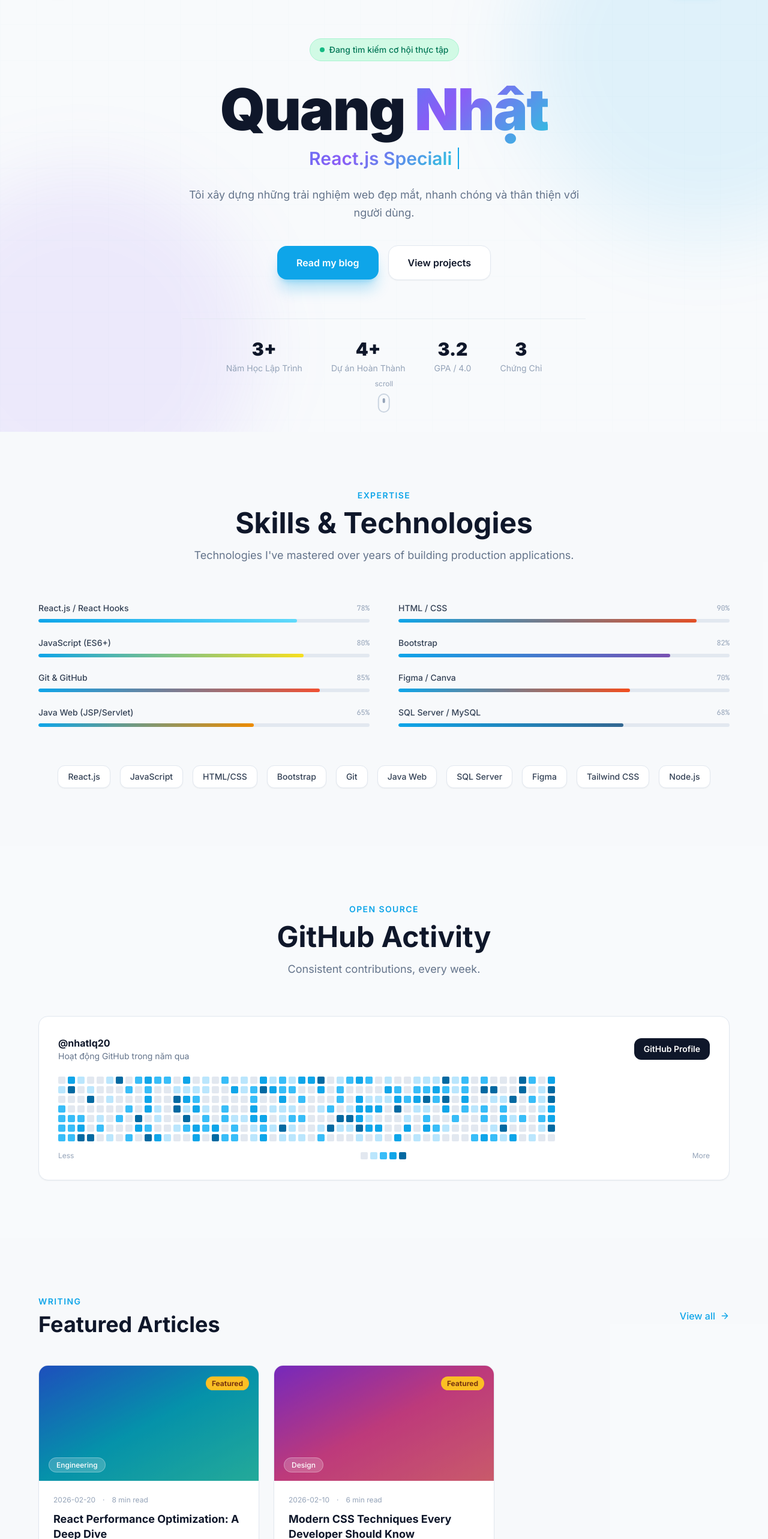
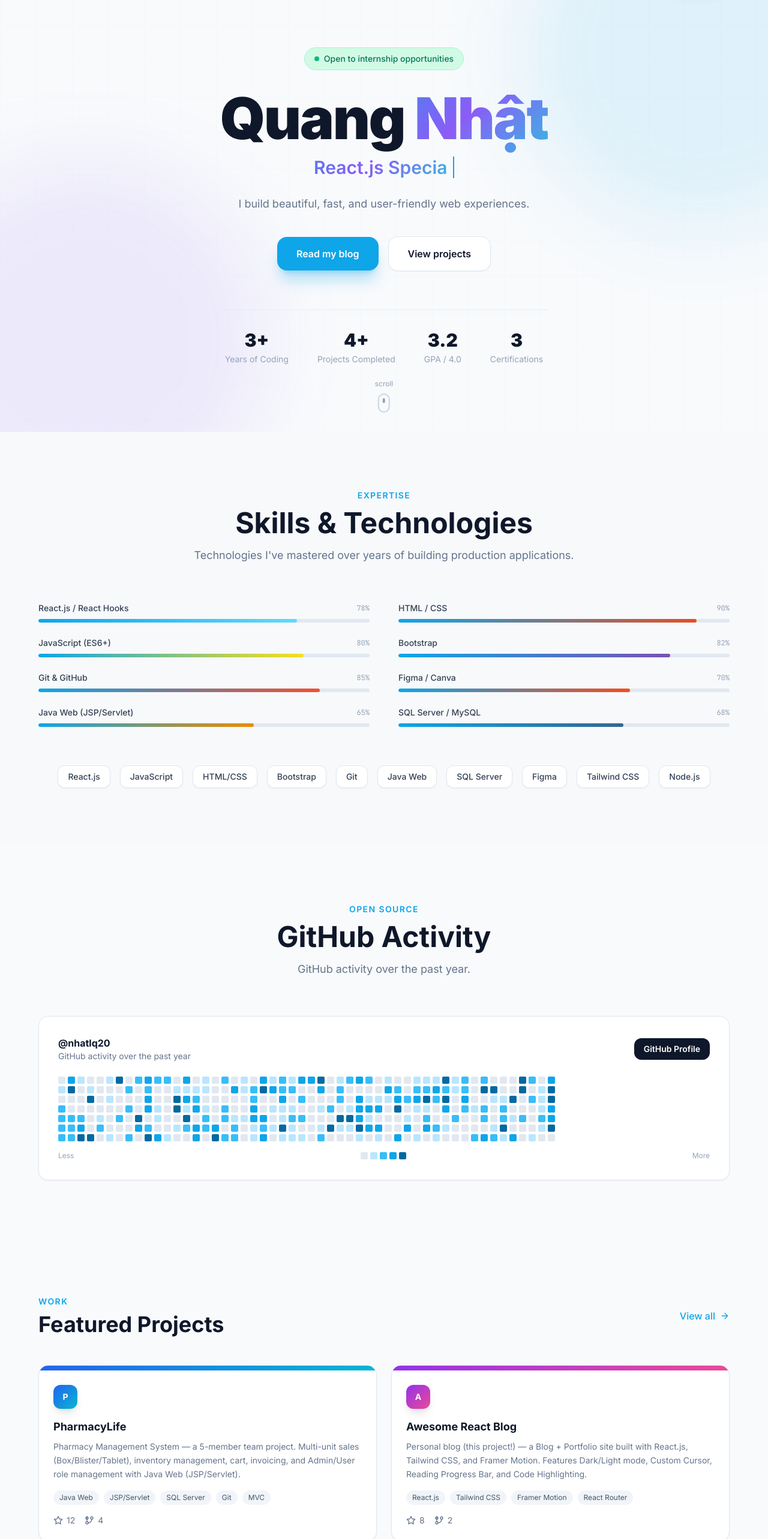
Before and after one commit to nhatlq20/awesome-react-blog, a React (Create React App) app in the folder awesome-react-blog/: page / in a window 1280 px wide. Shown: the part 80-2646 px from the top of the page at 60% size. Built offline with nearby package versions, Linux system fonts and the light colour scheme.

Commit message:
chore: update UI

```diff
--- a/awesome-react-blog/src/components/Footer.jsx
+++ b/awesome-react-blog/src/components/Footer.jsx
@@ -40,7 +40,7 @@ export default function Footer() {
                             </span>
                         </div>
                         <p className="text-sm text-slate-500 dark:text-slate-400 leading-relaxed">
-                            Sinh viên Kỹ thuật Phần mềm - FPT Cần Thơ. Đam mê Frontend & React.js.
+                            Software Engineering Student · FPT University Can Tho. Passionate about Frontend & React.js.
                         </p>
                         <div className="flex gap-3 mt-4">
                             <a href="https://github.com/nhatlq20" target="_blank" rel="noreferrer" className="p-2 rounded-lg text-slate-500 hover:text-slate-900 dark:hover:text-white hover:bg-slate-100 dark:hover:bg-slate-800 transition-all duration-200 cursor-pointer">
@@ -94,7 +94,7 @@ export default function Footer() {
                     <p>© {currentYear} Lê Quang Nhật. Built with React + Tailwind + Framer Motion.</p>
                     <div className="flex items-center gap-1">
                         <span className="w-2 h-2 rounded-full bg-emerald-400 animate-pulse" />
-                        <span>Đang tìm kiếm cơ hội thực tập</span>
+                        <span>Open to internship opportunities</span>
                     </div>
                 </div>
             </div>
--- a/awesome-react-blog/src/components/Navbar.jsx
+++ b/awesome-react-blog/src/components/Navbar.jsx
@@ -93,7 +93,7 @@ export default function Navbar() {
                             <span className="text-white font-bold text-sm font-mono">N</span>
                         </div>
                         <span className="font-bold text-slate-900 dark:text-white text-sm tracking-tight">
-                            nhat<span className="text-primary-500">.dev</span>
+                            nhatlq20<span className="text-primary-500">.dev</span>
                         </span>
                     </Link>
 
--- a/awesome-react-blog/src/content/data.js
+++ b/awesome-react-blog/src/content/data.js
@@ -4,7 +4,7 @@ export const blogPosts = [
     id: 1,
     slug: 'react-performance-optimization',
     title: 'React Performance Optimization: A Deep Dive',
-    excerpt: 'Khám phá các kỹ thuật nâng cao để tối ưu hóa ứng dụng React — từ memoization đến virtualization, bundle splitting và Suspense boundaries.',
+    excerpt: 'Explore advanced techniques to optimize React applications — from memoization to virtualization, bundle splitting, and Suspense boundaries.',
     date: '2026-02-20',
     readTime: '8 min read',
     tags: ['React', 'Performance', 'JavaScript'],
@@ -86,22 +86,22 @@ function VirtualizedList({ items }) {
 }
 \`\`\`
 
-## 4. Profiling với React DevTools
+## 4. Profiling with React DevTools
 
-Luôn đo lường trước khi tối ưu. Dùng React DevTools Profiler để xác định bottleneck:
+Always measure before you optimize. Use the React DevTools Profiler to identify bottlenecks:
 
-> **Pro tip:** Tính năng "Why did this render?" trong React DevTools rất hữu ích khi tìm kiếm re-render không cần thiết.
+> **Pro tip:** The "Why did this render?" feature in React DevTools is invaluable when hunting down unnecessary re-renders.
 
 ## Conclusion
 
-Tối ưu hiệu suất là quá trình lặp đi lặp lại. Đo lường, xác định bottleneck, tối ưu, rồi đo lại. Đừng tối ưu sớm — tập trung vào những gì thực sự ảnh hưởng đến người dùng.
+Performance optimization is an iterative process. Measure, identify the bottleneck, optimize, then measure again. Don't optimize prematurely — focus on what actually impacts your users.
     `
   },
   {
     id: 2,
     slug: 'modern-css-techniques',
     title: 'Modern CSS Techniques Every Developer Should Know',
-    excerpt: 'Từ CSS Grid subgrid đến container queries, scroll-driven animations và các color functions mới — kỷ nguyên phục hưng của CSS đã đến.',
+    excerpt: 'From CSS Grid subgrid to container queries, scroll-driven animations, and new color functions — the CSS renaissance is here.',
     date: '2026-02-10',
     readTime: '6 min read',
     tags: ['CSS', 'Design', 'Frontend'],
@@ -195,7 +195,7 @@ Modern CSS cực kỳ mạnh mẽ. Hãy tận dụng các tính năng này để
     id: 3,
     slug: 'react-hooks-deep-dive',
     title: 'React Hooks Deep Dive: useEffect, useRef & Custom Hooks',
-    excerpt: 'Hiểu sâu về React Hooks — từ pitfalls của useEffect đến pattern custom hooks mạnh mẽ giúp code tái sử dụng dễ dàng.',
+    excerpt: 'A deep dive into React Hooks — from useEffect pitfalls to powerful custom hook patterns that make code reuse effortless.',
     date: '2026-01-28',
     readTime: '10 min read',
     tags: ['React', 'Hooks', 'JavaScript'],
@@ -288,8 +288,8 @@ Custom hooks là cách tốt nhất để chia sẻ logic giữa các components
   {
     id: 4,
     slug: 'git-workflow-best-practices',
-    title: 'Git Workflow Best Practices cho Team Development',
-    excerpt: 'Branching strategies, commit conventions, code review và Git hooks — xây dựng quy trình Git chuyên nghiệp cho dự án nhóm.',
+    title: 'Git Workflow Best Practices for Team Development',
+    excerpt: 'Branching strategies, commit conventions, code review, and Git hooks — build a professional Git workflow for your team projects.',
     date: '2026-01-15',
     readTime: '7 min read',
     tags: ['Git', 'Teamwork', 'DevOps'],
@@ -362,9 +362,9 @@ git cherry-pick abc1234
 // ===== Profile Data =====
 export const profile = {
   name: 'Quang Nhật',
-  title: 'Frontend Developer & Thực tập sinh',
-  tagline: 'Tôi xây dựng những trải nghiệm web đẹp mắt, nhanh chóng và thân thiện với người dùng.',
-  bio: `Sinh viên ngành Kỹ thuật phần mềm tại Trường Đại học FPT Cần Thơ (2023 - Hiện tại). Đam mê Front-end với React.js và đang mở rộng sang Full-stack (MERN Stack). Tôi luôn tập trung vào UI/UX sạch sẽ, hiệu suất cao và code có thể bảo trì dài hạn.`,
+  title: 'Frontend Developer & Intern',
+  tagline: 'I build beautiful, fast, and user-friendly web experiences.',
+  bio: `Software Engineering student at FPT University Can Tho. Passionate about Front-end development with React.js and expanding into Full-stack (MERN Stack). I focus on clean UI/UX, high performance, and maintainable code.`,
   avatar: null,
   email: 'qnhat202005@gmail.com',
   phone: '0769759512',
@@ -372,11 +372,11 @@ export const profile = {
   linkedin: 'https://linkedin.com/in/nhatlq20',
   twitter: 'https://twitter.com/nhatlq20',
   website: 'https://github.com/nhatlq20',
-  location: 'Ninh Kiều, Cần Thơ',
-  availability: 'Đang tìm kiếm cơ hội thực tập / Part-time',
-  gpa: '3.2/4',
-  university: 'Đại học FPT Cần Thơ',
-  major: 'Kỹ thuật phần mềm',
+  location: 'Ninh Kieu, Can Tho',
+  availability: 'Open to internship / Part-time opportunities',
+  gpa: '3.2/4.0',
+  university: 'FPT University Can Tho',
+  major: 'Software Engineering',
 };
 
 // ===== Skills Data =====
@@ -395,37 +395,37 @@ export const skills = [
 export const experiences = [
   {
     id: 1,
-    role: 'Frontend Developer (Thực tập)',
-    company: 'Đang tìm kiếm cơ hội',
-    period: '2026 — Hiện tại',
-    description: 'Đang tích cực tìm kiếm vị trí thực tập Front-end hoặc Junior Developer. Mục tiêu áp dụng kiến thức React.js, MERN Stack vào dự án thực tế và học hỏi từ các senior developer trong môi trường chuyên nghiệp.',
+    role: 'Frontend Developer (Internship)',
+    company: 'Seeking Opportunities',
+    period: '2026 — Present',
+    description: 'Actively looking for a Front-end internship or Junior Developer position. Goal: apply React.js and MERN Stack knowledge to real-world projects and learn from senior developers in a professional environment.',
     tags: ['React.js', 'Node.js', 'MongoDB', 'REST API'],
     type: 'work',
   },
   {
     id: 2,
-    role: 'Trưởng nhóm Frontend',
-    company: 'Dự án PharmacyLife (FPT University)',
-    period: '01/2026 — Hiện tại',
-    description: 'Dự án nhóm 5 thành viên - Hệ thống Quản lý Nhà thuốc. Phụ trách xử lý nghiệp vụ bán hàng đa đơn vị (Hộp/Vỉ/Viên), thiết kế ERD, quản lý giỏ hàng & thanh toán, phân quyền Admin/User và quản lý mã nguồn với Git.',
+    role: 'Frontend Team Lead',
+    company: 'PharmacyLife Project (FPT University)',
+    period: '01/2026 — Present',
+    description: 'A 5-member team project — Pharmacy Management System. Responsible for multi-unit sales logic (Box/Blister/Tablet), ERD design, cart & checkout flow, Admin/User role management, and Git version control.',
     tags: ['Java Web', 'JSP/Servlet', 'SQL Server', 'Git', 'MVC'],
     type: 'work',
   },
   {
     id: 3,
-    role: 'Sinh viên Kỹ thuật phần mềm',
-    company: 'Trường Đại học FPT Cần Thơ',
-    period: '2023 — Hiện tại',
-    description: 'Ngành Kỹ thuật phần mềm, GPA 3.2/4. Học các môn chuyên ngành như Software Engineering, Database Design, Web Development. Tích cực tham gia các dự án nhóm và hackathon trong trường.',
+    role: 'Software Engineering Student',
+    company: 'FPT University Can Tho',
+    period: '2023 — Present',
+    description: 'Software Engineering major, GPA 3.2/4. Coursework includes Software Engineering, Database Design, and Web Development. Actively participates in group projects and on-campus hackathons.',
     tags: ['Software Engineering', 'Database', 'Web Dev', 'GPA 3.2/4'],
     type: 'education',
   },
   {
     id: 4,
-    role: 'Học viên các khóa học online',
+    role: 'Online Course Learner',
     company: 'Coursera / Self-Learning',
-    period: '2025 — Hiện tại',
-    description: 'Hoàn thành các chứng chỉ: Web Design for Everybody (05/2025), Software Development Lifecycle (09/2025), User Experience Research and Design (01/2026). Tự học React.js, Node.js và MERN Stack qua các tài liệu online.',
+    period: '2025 — Present',
+    description: 'Completed certifications: Web Design for Everybody (05/2025), Software Development Lifecycle (09/2025), User Experience Research and Design (01/2026). Self-studying React.js, Node.js, and the MERN Stack through online resources.',
     tags: ['Web Design', 'UX Research', 'SDLC', 'React.js'],
     type: 'education',
   },
@@ -436,7 +436,7 @@ export const projects = [
   {
     id: 1,
     title: 'PharmacyLife',
-    description: 'Hệ thống Quản lý Nhà thuốc — dự án nhóm 5 thành viên. Bán hàng đa đơn vị (Hộp/Vỉ/Viên), quản lý kho, giỏ hàng, hóa đơn, phân quyền Admin/User với Java Web (JSP/Servlet).',
+    description: 'Pharmacy Management System — a 5-member team project. Multi-unit sales (Box/Blister/Tablet), inventory management, cart, invoicing, and Admin/User role management with Java Web (JSP/Servlet).',
     tags: ['Java Web', 'JSP/Servlet', 'SQL Server', 'Git', 'MVC'],
     gradient: 'from-blue-600 to-cyan-500',
     stars: 12,
@@ -448,7 +448,7 @@ export const projects = [
   {
     id: 2,
     title: 'Awesome React Blog',
-    description: 'Blog cá nhân (dự án này!) — Blog Profile kết hợp trang cá nhân với React.js, Tailwind CSS, Framer Motion. Dark/Light mode, Custom Cursor, Reading Progress Bar, Code Highlighting.',
+    description: 'Personal blog (this project!) — a Blog + Portfolio site built with React.js, Tailwind CSS, and Framer Motion. Features Dark/Light mode, Custom Cursor, Reading Progress Bar, and Code Highlighting.',
     tags: ['React.js', 'Tailwind CSS', 'Framer Motion', 'React Router'],
     gradient: 'from-purple-600 to-pink-500',
     stars: 8,
@@ -460,7 +460,7 @@ export const projects = [
   {
     id: 3,
     title: 'UI Components Library',
-    description: 'Bộ sưu tập các React components tái sử dụng — Button, Card, Modal, Form, với Tailwind CSS. Được xây dựng trong quá trình học React Hooks và component patterns.',
+    description: 'A collection of reusable React components — Button, Card, Modal, Form — styled with Tailwind CSS. Built while studying React Hooks and component design patterns.',
     tags: ['React.js', 'Tailwind CSS', 'JavaScript'],
     gradient: 'from-orange-500 to-yellow-400',
     stars: 5,
@@ -472,7 +472,7 @@ export const projects = [
   {
     id: 4,
     title: 'Landing Page Collection',
-    description: 'Bộ sưu tập các landing page đẹp với HTML, CSS, Bootstrap và JavaScript. Responsive design, animation CSS, hover effects. Thực hành trong quá trình học Web Design.',
+    description: 'A collection of beautiful landing pages built with HTML, CSS, Bootstrap, and JavaScript. Responsive design, CSS animations, and hover effects — created while learning Web Design.',
     tags: ['HTML', 'CSS', 'Bootstrap', 'JavaScript'],
     gradient: 'from-teal-500 to-emerald-400',
     stars: 3,
--- a/awesome-react-blog/src/pages/AboutPage.jsx
+++ b/awesome-react-blog/src/pages/AboutPage.jsx
@@ -135,7 +135,7 @@ export default function AboutPage() {
                             About me
                         </p>
                         <h1 className="text-5xl md:text-6xl font-black text-slate-900 dark:text-white mb-6 leading-tight">
-                            Hi, I'm <span className="text-gradient">{profile.name.split(' ')[0]}</span>
+                            Hi, I'm <span className="text-gradient">{profile.name.split(' ')[1]}</span>
                         </h1>
                         <p className="text-lg text-slate-600 dark:text-slate-300 leading-relaxed mb-6">
                             {profile.bio}
--- a/awesome-react-blog/src/pages/HomePage.jsx
+++ b/awesome-react-blog/src/pages/HomePage.jsx
@@ -157,7 +157,7 @@ export default function HomePage() {
                         className="inline-flex items-center gap-2 px-4 py-2 rounded-full bg-emerald-100 dark:bg-emerald-900/30 border border-emerald-200 dark:border-emerald-700/50 text-emerald-700 dark:text-emerald-400 text-sm font-medium mb-8"
                     >
                         <span className="w-2 h-2 rounded-full bg-emerald-500 animate-pulse" />
-                        Đang tìm kiếm cơ hội thực tập
+                        Open to internship opportunities
                     </motion.div>
 
                     {/* Name */}
@@ -220,10 +220,10 @@ export default function HomePage() {
                         className="flex flex-wrap justify-center gap-12 mt-16 pt-8 border-t border-slate-200/70 dark:border-slate-800"
                     >
                         {[
-                            { value: '3+', label: 'Năm Học Lập Trình' },
-                            { value: '4+', label: 'Dự án Hoàn Thành' },
+                            { value: '3+', label: 'Years of Coding' },
+                            { value: '4+', label: 'Projects Completed' },
                             { value: '3.2', label: 'GPA / 4.0' },
-                            { value: '3', label: 'Chứng Chỉ' },
+                            { value: '3', label: 'Certifications' },
                         ].map(stat => (
                             <div key={stat.label} className="text-center">
                                 <div className="text-3xl font-black text-slate-900 dark:text-white mb-1">{stat.value}</div>
@@ -288,7 +288,7 @@ export default function HomePage() {
                     <SectionHeader
                         eyebrow="Open Source"
                         title="GitHub Activity"
-                        subtitle="Consistent contributions, every week."
+                        subtitle="GitHub activity over the past year."
                     />
 
                     <FadeInWhenVisible>
@@ -296,7 +296,7 @@ export default function HomePage() {
                             <div className="flex items-center justify-between mb-6">
                                 <div>
                                     <h3 className="font-bold text-slate-900 dark:text-white">@nhatlq20</h3>
-                                    <p className="text-sm text-slate-500 dark:text-slate-400">Hoạt động GitHub trong năm qua</p>
+                                    <p className="text-sm text-slate-500 dark:text-slate-400">GitHub activity over the past year</p>
                                 </div>
                                 <a
                                     href="https://github.com/nhatlq20"
@@ -313,34 +313,6 @@ export default function HomePage() {
                 </div>
             </section>
 
-            {/* ===== FEATURED BLOG ===== */}
-            <section className="py-24 px-6 bg-slate-50/50 dark:bg-slate-900/50">
-                <div className="max-w-6xl mx-auto">
-                    <div className="flex items-center justify-between mb-12">
-                        <div>
-                            <p className="text-primary-500 dark:text-primary-400 text-sm font-semibold uppercase tracking-widest mb-2">Writing</p>
-                            <h2 className="text-4xl font-bold text-slate-900 dark:text-white">Featured Articles</h2>
-                        </div>
-                        <Link
-                            to="/blog"
-                            className="inline-flex items-center gap-2 text-primary-500 hover:text-primary-600 font-medium transition-colors cursor-pointer"
-                        >
-                            View all
-                            <svg className="w-4 h-4" viewBox="0 0 24 24" fill="none" stroke="currentColor" strokeWidth="2" strokeLinecap="round" strokeLinejoin="round">
-                                <path d="M5 12h14M12 5l7 7-7 7" />
-                            </svg>
-                        </Link>
-                    </div>
-
-                    <div className="grid grid-cols-1 md:grid-cols-2 lg:grid-cols-3 gap-6">
-                        {featuredPosts.slice(0, 3).map((post, i) => (
-                            <div key={post.id} onClick={() => navigate(`/blog/${post.slug}`)}>
-                                <BlogCard post={post} index={i} />
-                            </div>
-                        ))}
-                    </div>
-                </div>
-            </section>
 
             {/* ===== FEATURED PROJECTS ===== */}
             <section className="py-24 px-6">
--- a/awesome-react-blog/src/pages/ProjectsPage.jsx
+++ b/awesome-react-blog/src/pages/ProjectsPage.jsx
@@ -38,10 +38,10 @@ export default function ProjectsPage() {
                 <FadeInWhenVisible>
                     <div className="grid grid-cols-2 md:grid-cols-4 gap-4">
                         {[
-                            { value: '4+', label: 'Dự án Hoàn Thành', color: 'from-blue-500 to-cyan-400' },
+                            { value: '4+', label: 'Projects Completed', color: 'from-blue-500 to-cyan-400' },
                             { value: '3.2', label: 'GPA / 4.0', color: 'from-purple-500 to-pink-400' },
-                            { value: '3', label: 'Chứng Chỉ', color: 'from-orange-500 to-yellow-400' },
-                            { value: '2026', label: 'Sắp Tốt Nghiệp', color: 'from-teal-500 to-emerald-400' },
+                            { value: '3', label: 'Certifications', color: 'from-orange-500 to-yellow-400' },
+                            { value: '2026', label: 'Graduating Soon', color: 'from-teal-500 to-emerald-400' },
                         ].map(stat => (
                             <div key={stat.label} className="p-5 rounded-2xl bg-white dark:bg-slate-800/50 border border-slate-200 dark:border-slate-700/50 text-center shadow-sm">
                                 <div className={`text-3xl font-black mb-1 bg-gradient-to-r ${stat.color} bg-clip-text text-transparent`}>
```
